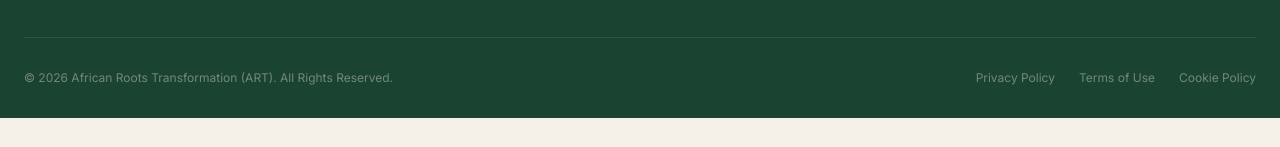
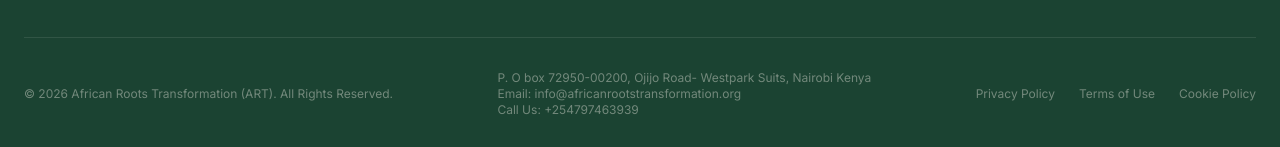
Before and after one commit to Maneno-Michael/ART, a Next.js app: page / in a window 1280 px wide. Shown: the part 6945-7092 px from the top of the page. Before the commit the page ends 7063 px from the top, so only its background shows below. Built offline with nearby package versions, Linux system fonts and the light colour scheme; no server answers.

Commit message:
footer location details

```diff
--- a/src/components/Footer.tsx
+++ b/src/components/Footer.tsx
@@ -158,6 +158,11 @@ export default function Footer() {
         {/* Bottom bar */}
         <div className="flex flex-col sm:flex-row justify-between items-center gap-4 pt-8 text-xs text-primary-foreground/40">
           <p>© 2026 African Roots Transformation (ART). All Rights Reserved.</p>
+          <div>
+            <p> P. O box 72950-00200, Ojijo Road- Westpark Suits, Nairobi Kenya </p>
+            <p>Email: info@africanrootstransformation.org</p>
+            <p>Call Us: +254797463939 </p>
+          </div>
           <div className="flex gap-6">
             <Link href="/privacy" className="hover:text-primary-foreground/70 transition-colors focus-ring">
               Privacy Policy
```
